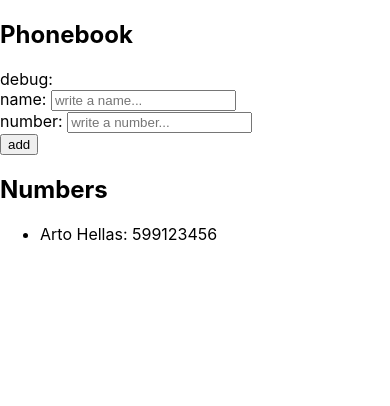
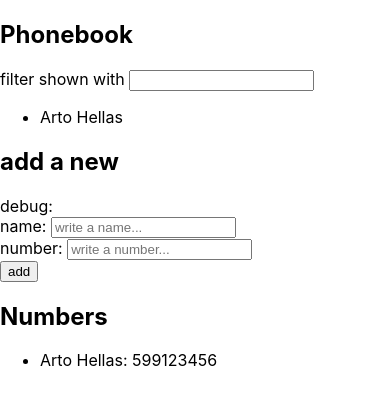
Before and after one commit to mikhita/part2, a React (Create React App) app: page / in a window 390 px wide. Shown: the top 406 px of the page. Built offline with nearby package versions, Linux system fonts and the light colour scheme.

Commit message:
2.9*: The Phonebook Step4

```diff
--- a/src/components/PhoneBook.js
+++ b/src/components/PhoneBook.js
@@ -6,6 +6,10 @@ const PhoneBook = () => {
   ]);
   const [newName, setNewName] = useState("");
   const [newNumber, setNewNumber] = useState("");
+  const [searchName, setSearchName] = useState("");
+  const filteredArray = persons.filter((person) =>
+    person.name.includes(searchName)
+  );
 
   const handleNameChange = (event) => {
     event.preventDefault();
@@ -14,6 +18,10 @@ const PhoneBook = () => {
   const handleNumberChange = (event) => {
     event.preventDefault();
     setNewNumber(event.target.value);
+  };
+  const handleSearchNameChange = (event) => {
+    event.preventDefault();
+    setSearchName(event.target.value);
   };
 
   function canAddObject(array, newObject) {
@@ -36,9 +44,9 @@ const PhoneBook = () => {
       id: persons.length + 1,
     };
     if (!canAddObject(persons, personObject)) {
-      alert(`${newName} is already added to phonebook`);
-    } else if (personObject.name.length < 2) {
-      alert(`phonebook name is empty`);
+      alert(`${newName} or ${newNumber} is already added to phonebook`);
+    } else if (personObject.name.length < 2 || personObject.number.length < 2) {
+      alert(`input is requiered`);
     } else {
       setPersons(persons.concat(personObject));
     }
@@ -49,6 +57,20 @@ const PhoneBook = () => {
   return (
     <div>
       <h2>Phonebook</h2>
+      <div>
+        filter shown with{" "}
+        <input onChange={handleSearchNameChange} value={searchName} />
+      </div>
+      <ul>
+        {filteredArray.length === 0 ? (
+          <p>no results found</p>
+        ) : (
+          filteredArray.map((name) => {
+            return <li key={name.id}>{name.name}</li>;
+          })
+        )}
+      </ul>
+      <h2>add a new</h2>
       <div>debug: {newName}</div>
       <form onSubmit={addName}>
         <div>
```
